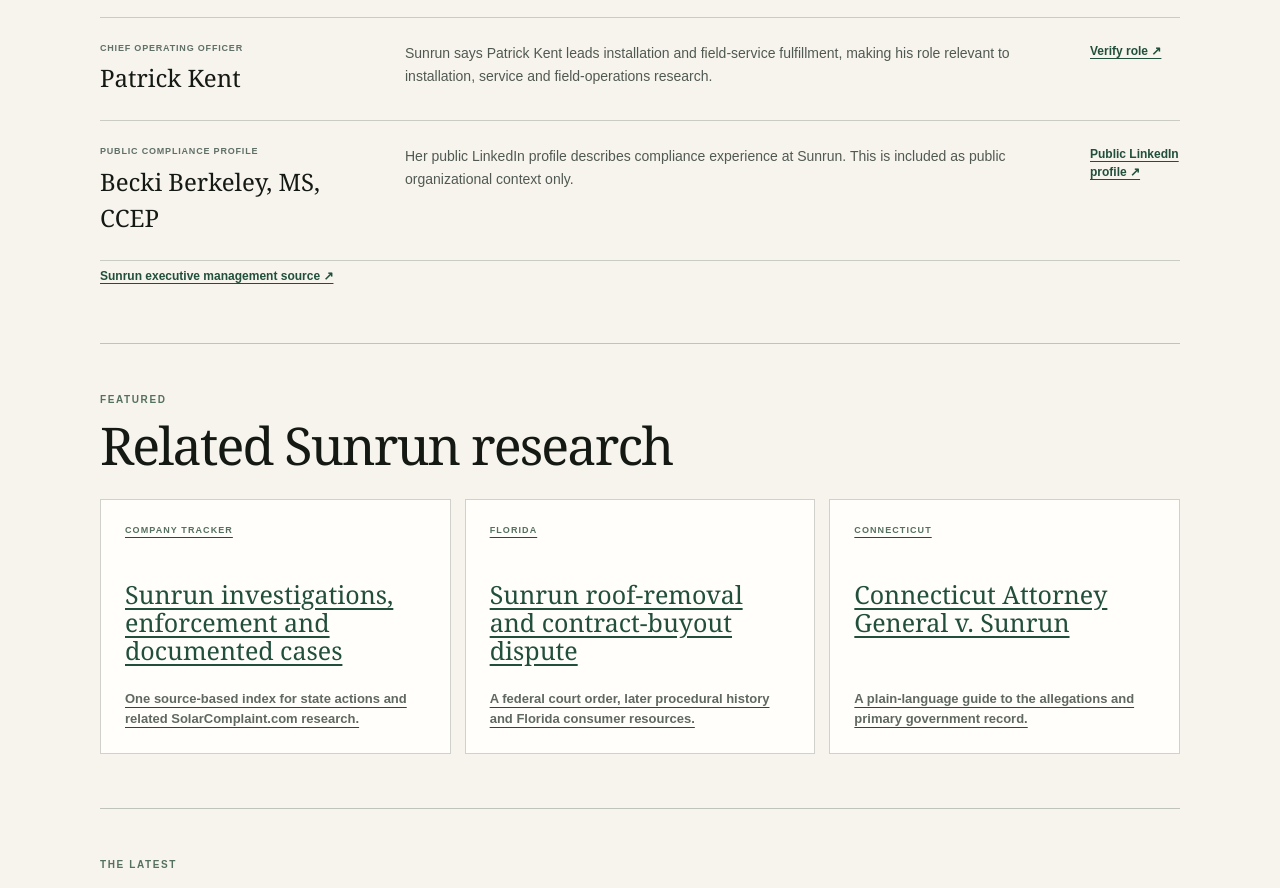
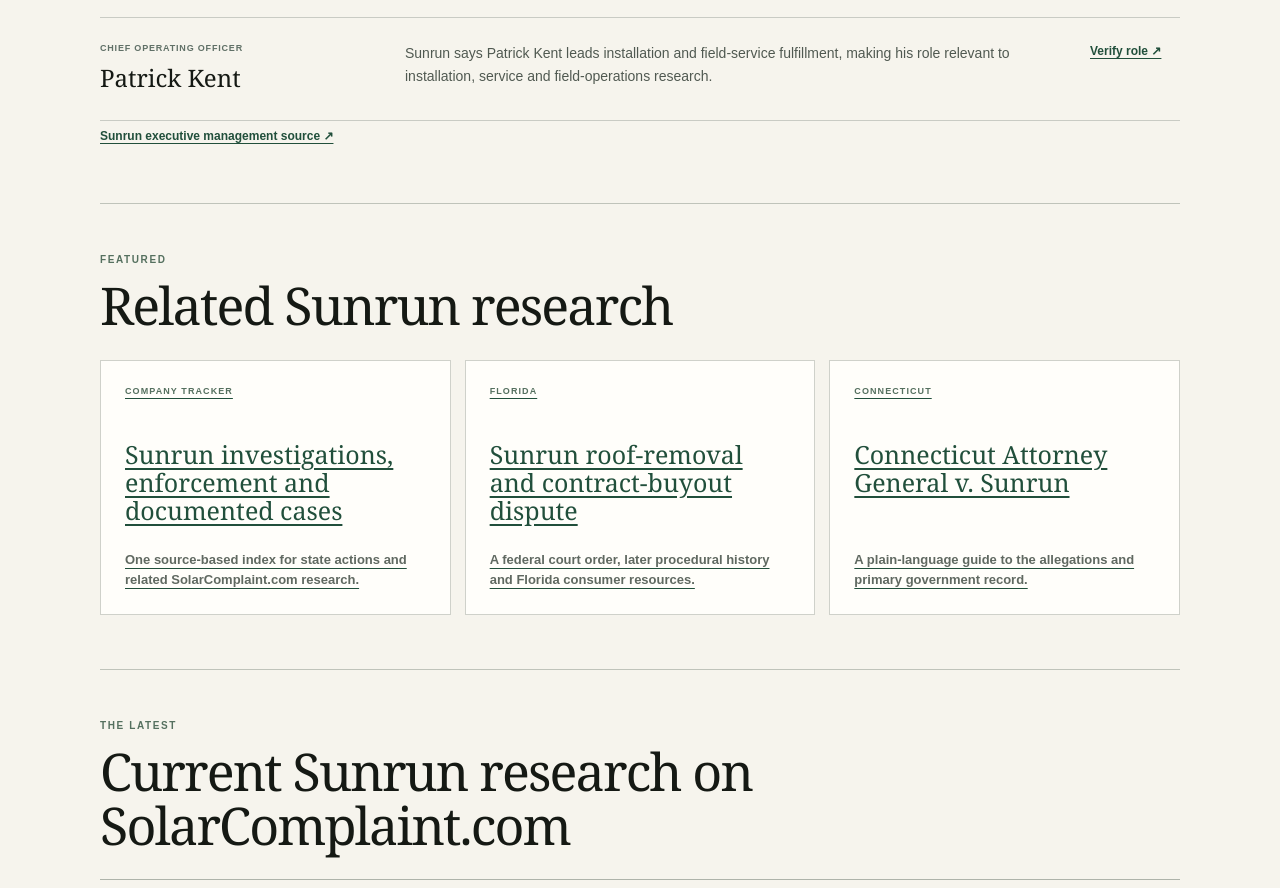
Before and after one commit to Decentralized-Rob/solar-consumer-research, a Next.js app: page /companies/sunrun/ethics-compliance in a window 1280 px wide. Shown: the part 5420-6308 px from the top of the page. Built offline with nearby package versions, Linux system fonts and the light colour scheme.

Commit message:
Remove Becki Berkeley from Sunrun ethics guide

```diff
--- a/app/companies/sunrun/ethics-compliance/page.tsx
+++ b/app/companies/sunrun/ethics-compliance/page.tsx
@@ -39,7 +39,6 @@
     "Chance Allred Sunrun sales",
     "Paul Dickson Sunrun sales",
     "Patrick Kent Sunrun operations",
-    "Becki Berkeley Sunrun compliance",
   ],
   alternates: { canonical: "/companies/sunrun/ethics-compliance" },
   openGraph: {
@@ -295,11 +294,6 @@
                 <a href={person.source} target="_blank" rel="noreferrer">Verify role ↗</a>
               </article>
             ))}
-            <article>
-              <div><span>Public compliance profile</span><h3>Becki Berkeley, MS, CCEP</h3></div>
-              <p>Her public LinkedIn profile describes compliance experience at Sunrun. This is included as public organizational context only.</p>
-              <a href="https://www.linkedin.com/in/becki-berkeley-ms-ccep-a4255ba1" target="_blank" rel="noreferrer">Public LinkedIn profile ↗</a>
-            </article>
           </div>
           <p><a href={leadershipUrl} target="_blank" rel="noreferrer">Sunrun executive management source ↗</a></p>
         </section>
```
